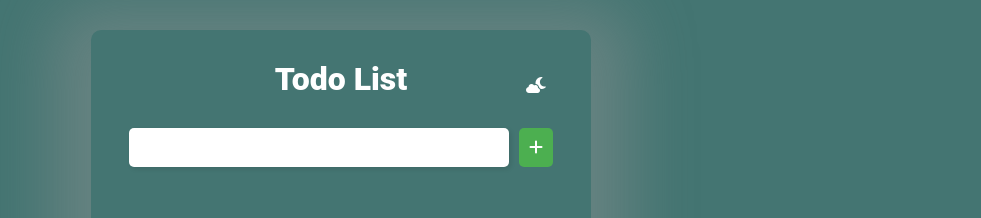
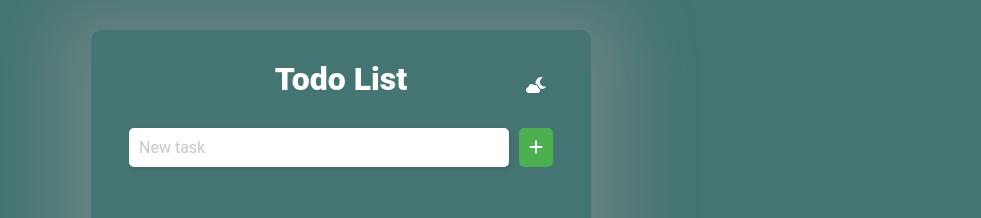
Before and after one commit to sem22-dev/react-todo-list, a React (Create React App) app: page / in a window 1280 px wide. Shown: the top 218 px of the page, without its empty margins (299-1280 px from the left). Built offline with nearby package versions, Linux system fonts and the light colour scheme.

Commit message:
update feature

```diff
--- a/src/Components/TodoList.js
+++ b/src/Components/TodoList.js
@@ -60,7 +60,7 @@ export default function TodoList(props) {
                 <Button onClick={props.handleToggle} className="night"><i class="fa-solid fa-cloud-moon"></i></Button>
                 </HeaderContainer>
             <AddInput>
-                <Input value={inputValue} onChange={updateInputValue} onKeyPress={handleKeyPress} />
+                <Input placeholder="New task" value={inputValue} onChange={updateInputValue} onKeyPress={handleKeyPress} />
                 <Button onClick={addTodoItem}><i class="fa-solid fa-plus"></i></Button>
             </AddInput>
             <ListContainer>
@@ -75,7 +75,7 @@ export default function TodoList(props) {
                         </React.Fragment>
                     )
                 })}
-                {todoItems.length > 4 &&
+                {todoItems.length >= 3 &&
                     <Button2 todoItems={todoItems} onClick={clearAllItems}>Clear All</Button2>
                 }
             </ListContainer>
--- a/src/styles/todolist.js
+++ b/src/styles/todolist.js
@@ -84,6 +84,10 @@ const Input = styled.input`
   &:focus {
     outline: none;
   }
+  ::placeholder {
+  opacity: 0.4;
+}
+
   @media (min-width: 375px) and (max-width: 812px) {
     width: 250px;
   }
@@ -130,8 +134,6 @@ const Button = styled.button`
   &:hover {
     background-color: #3e8e41;
   }
-  position: fixed;
-  bottom:70px;
   box-shadow: 0px 9px 48px -2px rgba(6, 4, 4, 0.48);
 
   @media (min-width: 375px) and (max-width: 812px) {
```
